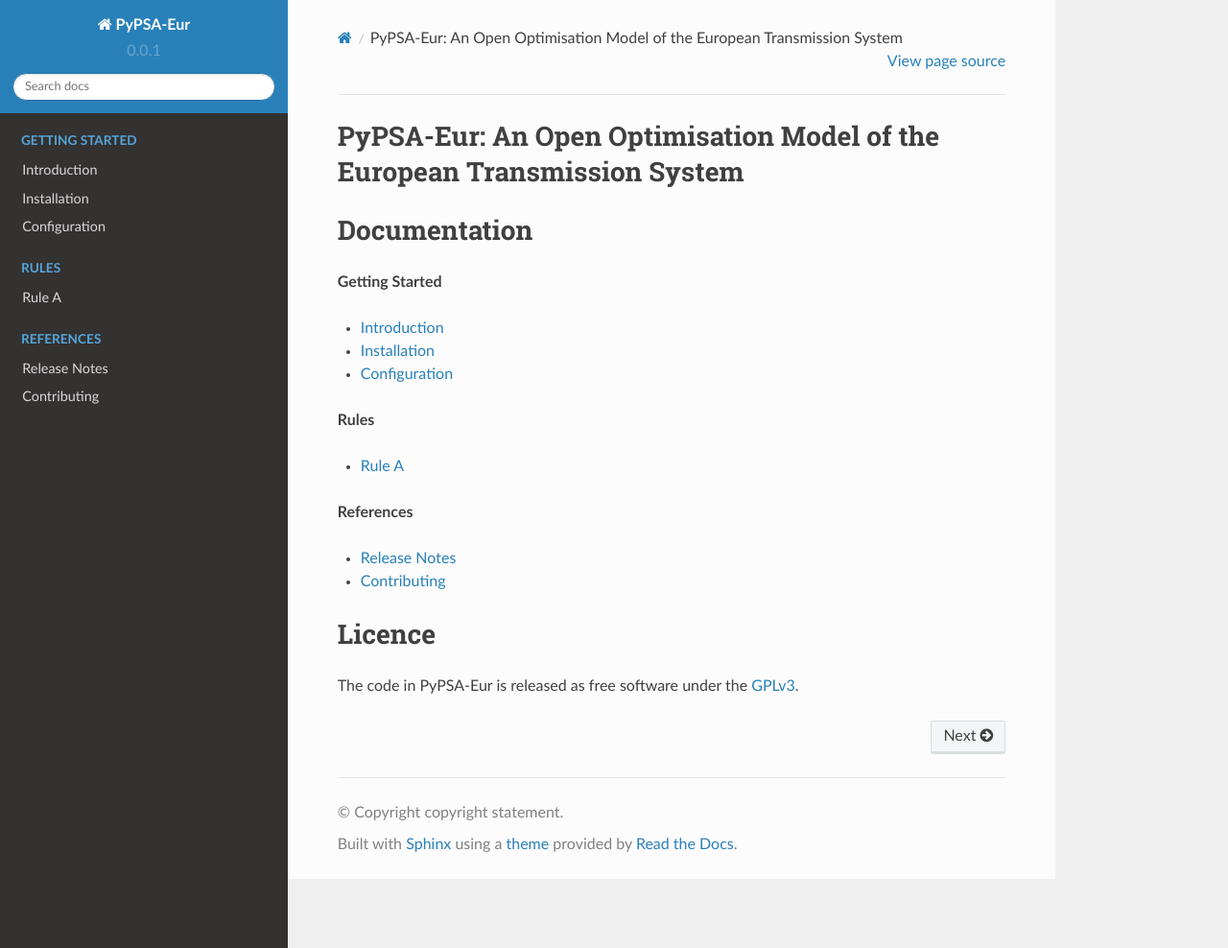
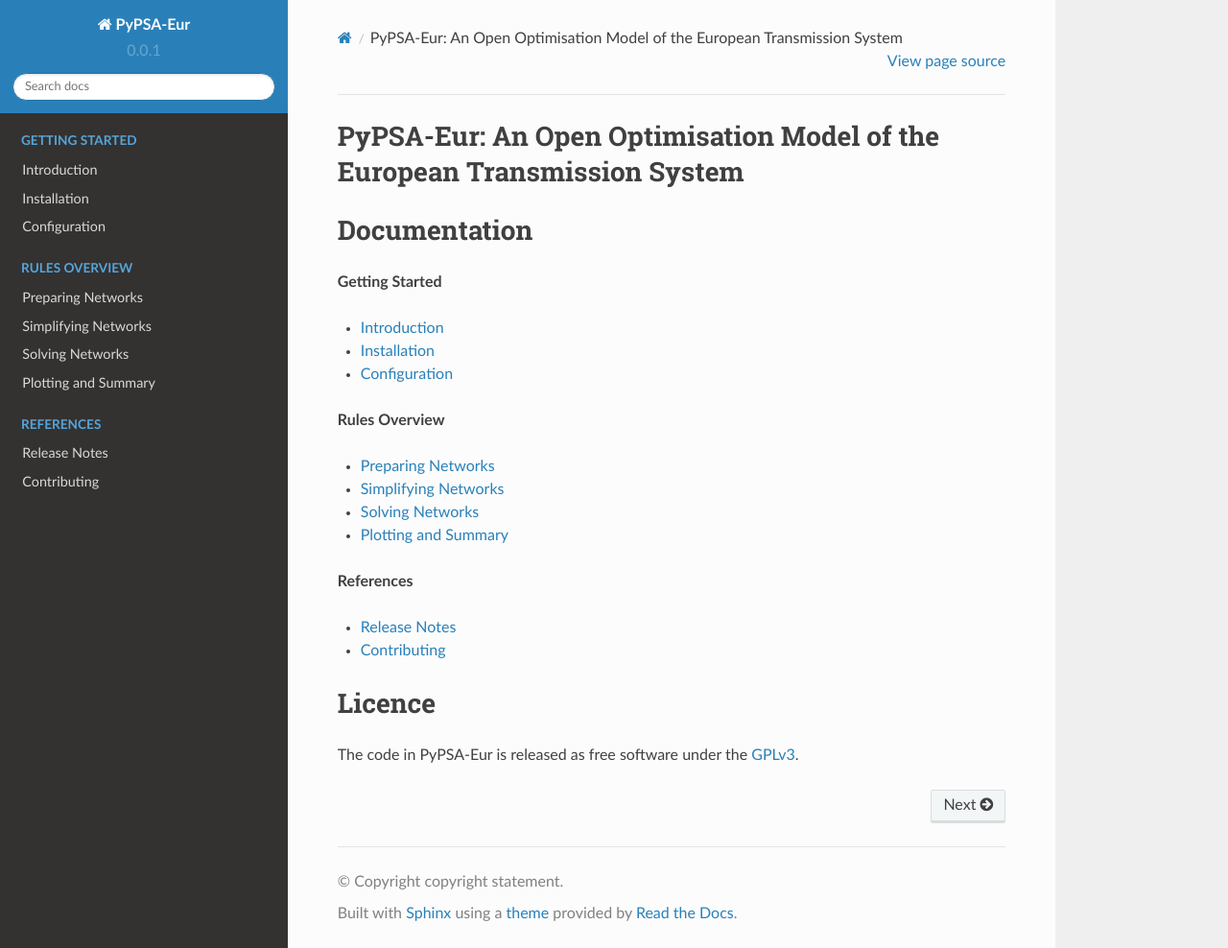
Before and after one commit to PyPSA/PyPSA, a Sphinx documentation site: the page built from doc/index.rst, in a window 1280 px wide and 988 px high. Shown: the whole window at 96% size. Built offline with Sphinx 7.4.7 and the Read the Docs theme 2.0.0, drawn with Linux system fonts in a browser that asks for light colours.

Commit message:
outline for rules overview

```diff
--- a/doc/index.rst
+++ b/doc/index.rst
@@ -19,18 +19,22 @@
    installation
    configuration
 
-**Rules**
+**Rules Overview**
 
-
-* :doc:`ruleA`
+* :doc:`preparation`
+* :doc:`simplification`
+* :doc:`solving`
+* :doc:`plotting`
 
 .. toctree::
    :hidden:
    :maxdepth: 1
-   :caption: Rules
+   :caption: Rules Overview
 
-   ruleA
-
+   preparation
+   simplification
+   solving
+   plotting
 
 **References**
 
--- /dev/null
+++ b/doc/plotting.rst
@@ -0,0 +1,12 @@
+##########################################
+Plotting and Summary
+##########################################
+
+Make Summary
+============
+
+Plot Summary
+============
+
+Plot Network
+============
--- a/doc/ruleA.rst
+++ /dev/null
@@ -1,9 +0,0 @@
-##########################################
-Rule A
-##########################################
-
-Section A
-=========
-
-Section B
-=========
--- /dev/null
+++ b/doc/simplification.rst
@@ -0,0 +1,12 @@
+##########################################
+Simplifying Networks
+##########################################
+
+Simplify Network
+================
+
+Cluster Network
+===============
+
+Prepare Network
+===============
```
Also changed, not shown: doc/preparation.rst (added, +42 -0 lines), doc/solving.rst (added, +12 -0 lines).
